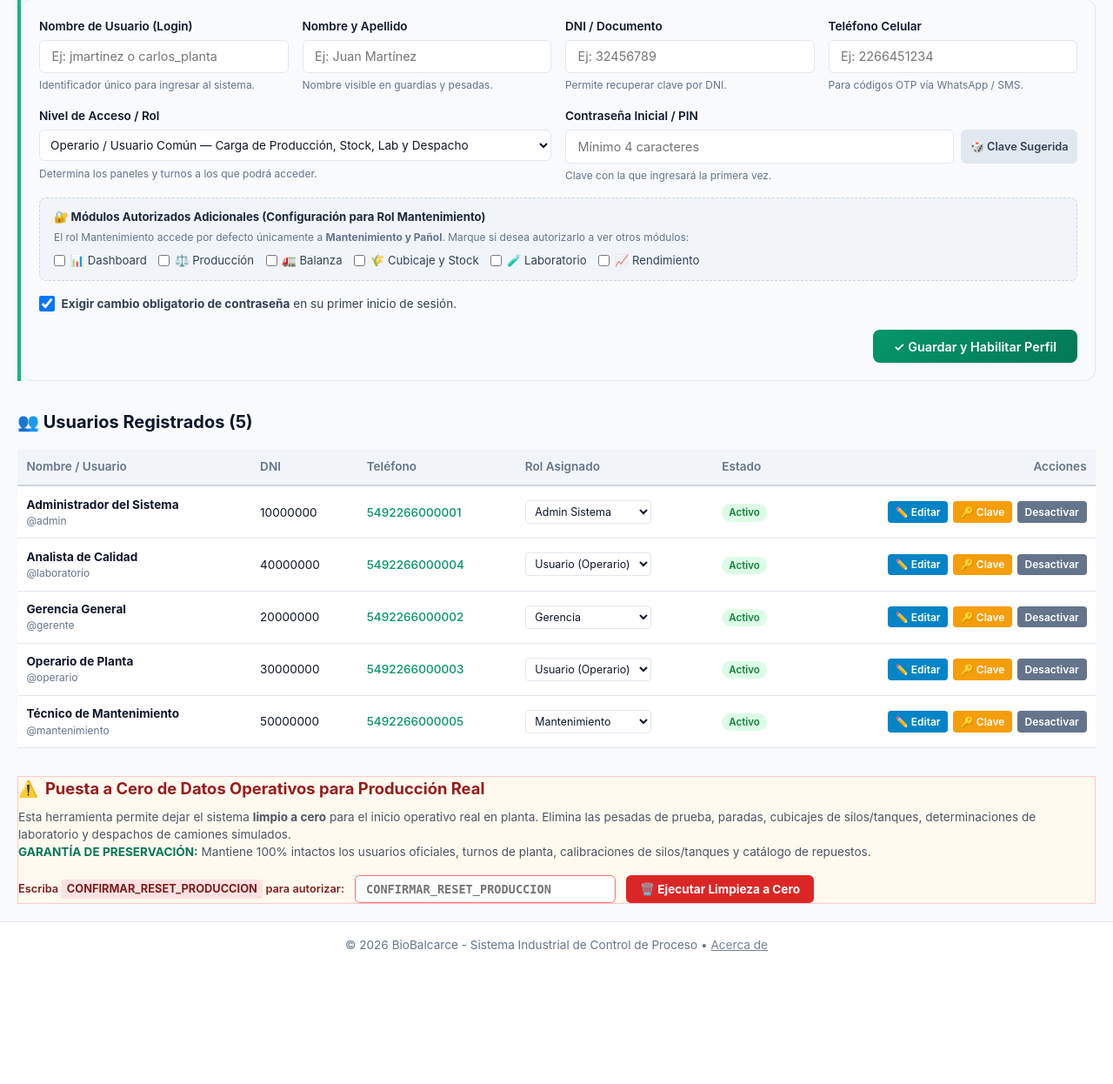
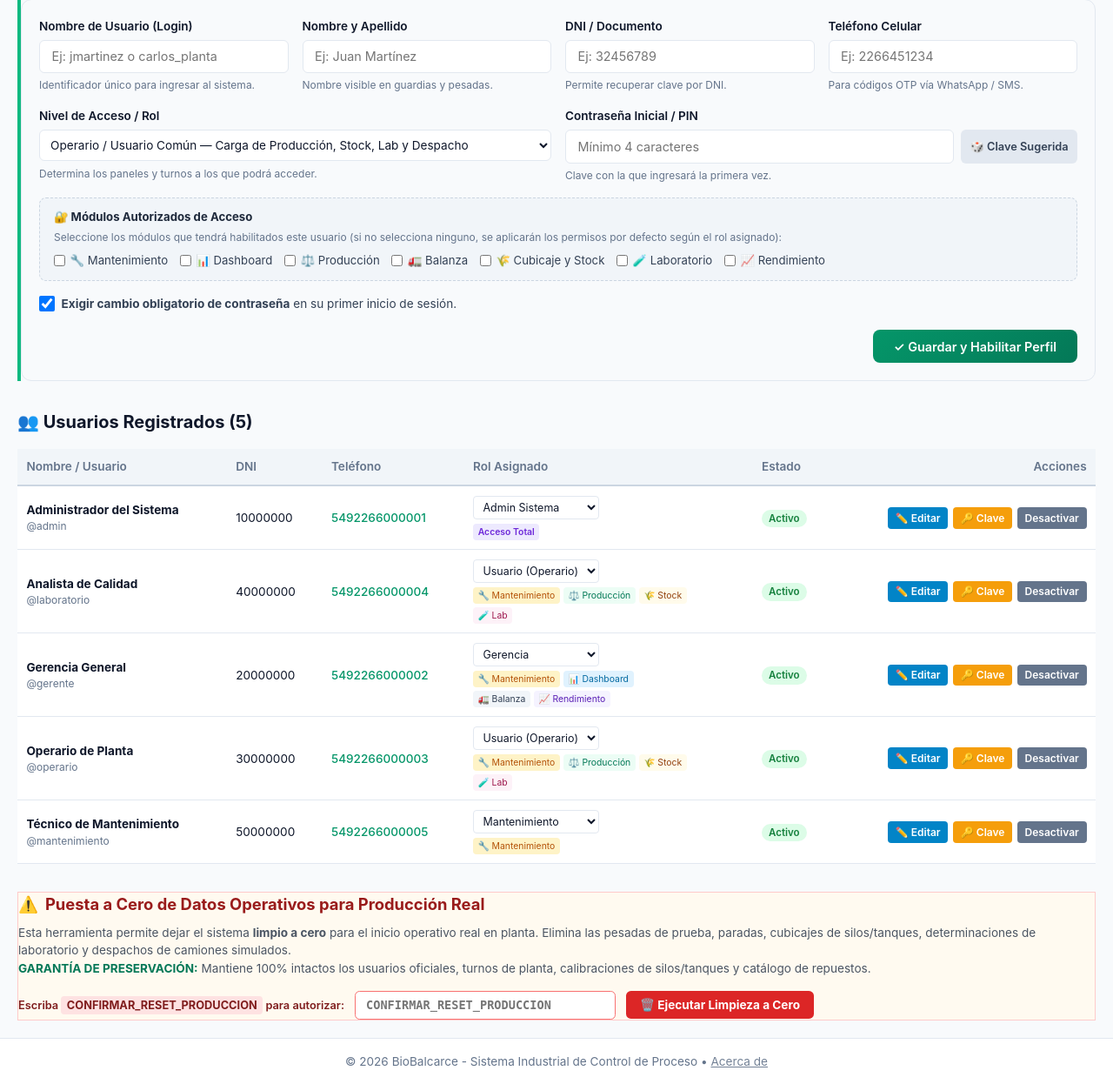
Before and after one commit to puntoAR/Aceitera, a Flask app: page /admin/users in a window 1280 px wide; the page is wider, and only the part inside the window is pictured. Shown: the part 522-1768 px from the top of that part at 87% size. Before the commit the page ends 1615 px from the top of that part, so only its background shows below. Run offline with Flask 3, Linux system fonts and the light colour scheme; the visitor is signed in with stand-in values (Sample User, id 1); data comes from the database, SQL or seed files in the repository.

Commit message:
feat: habilitar modulo Mantenimiento y gestion granular de modulos autorizados para usuarios

```diff
--- a/templates/admin_users.html
+++ b/templates/admin_users.html
@@ -314,15 +314,18 @@
         </div>
         <!-- Cierre de la cuadricula de rol y clave -->
 
-        <!-- SECCION DE MODULOS PERMITIDOS (ESPECIAL PARA ROL MANTENIMIENTO) -->
+        <!-- SECCION DE MODULOS PERMITIDOS -->
         <div style="background: #f1f5f9; padding: 0.75rem 1rem; border-radius: 0.5rem; margin-bottom: 1rem; border: 1px dashed #cbd5e1;">
             <div style="font-size: 0.825rem; font-weight: 700; color: #1e293b; margin-bottom: 0.25rem;">
-                🔐 Módulos Autorizados Adicionales (Configuración para Rol Mantenimiento)
+                🔐 Módulos Autorizados de Acceso
             </div>
             <div style="font-size: 0.75rem; color: #64748b; margin-bottom: 0.5rem;">
-                El rol Mantenimiento accede por defecto únicamente a <strong>Mantenimiento y Pañol</strong>. Marque si desea autorizarlo a ver otros módulos:
+                Seleccione los módulos que tendrá habilitados este usuario (si no selecciona ninguno, se aplicarán los permisos por defecto según el rol asignado):
             </div>
             <div style="display: flex; flex-wrap: wrap; gap: 0.85rem; font-size: 0.825rem; color: #334155;">
+                <label style="display: inline-flex; align-items: center; gap: 0.35rem; cursor: pointer;">
+                    <input type="checkbox" name="allowed_modules" value="maintenance"> 🔧 Mantenimiento
+                </label>
                 <label style="display: inline-flex; align-items: center; gap: 0.35rem; cursor: pointer;">
                     <input type="checkbox" name="allowed_modules" value="dashboard"> 📊 Dashboard
                 </label>
@@ -418,6 +421,19 @@
                                 <option value="admin_sistema" {% if u.role == 'admin_sistema' %}selected{% endif %}>Admin Sistema</option>
                             </select>
                         </form>
+                        <div style="margin-top: 0.35rem; display: flex; flex-wrap: wrap; gap: 0.25rem; max-width: 250px;">
+                            {% if u.role == 'admin_sistema' %}
+                            <span style="font-size: 0.65rem; background: #ede9fe; color: #6d28d9; padding: 0.1rem 0.35rem; border-radius: 0.25rem; font-weight: 600;">Acceso Total</span>
+                            {% else %}
+                                {% if has_module_access(u, 'maintenance') %}<span style="font-size: 0.65rem; background: #fef3c7; color: #b45309; padding: 0.1rem 0.35rem; border-radius: 0.25rem;">🔧 Mantenimiento</span>{% endif %}
+                                {% if has_module_access(u, 'dashboard') %}<span style="font-size: 0.65rem; background: #e0f2fe; color: #0369a1; padding: 0.1rem 0.35rem; border-radius: 0.25rem;">📊 Dashboard</span>{% endif %}
+                                {% if has_module_access(u, 'production') %}<span style="font-size: 0.65rem; background: #ecfdf5; color: #047857; padding: 0.1rem 0.35rem; border-radius: 0.25rem;">⚖️ Producción</span>{% endif %}
+                                {% if has_module_access(u, 'weighbridge') %}<span style="font-size: 0.65rem; background: #f1f5f9; color: #334155; padding: 0.1rem 0.35rem; border-radius: 0.25rem;">🚛 Balanza</span>{% endif %}
+                                {% if has_module_access(u, 'inventory') %}<span style="font-size: 0.65rem; background: #fffbeb; color: #92400e; padding: 0.1rem 0.35rem; border-radius: 0.25rem;">🌾 Stock</span>{% endif %}
+                                {% if has_module_access(u, 'laboratory') %}<span style="font-size: 0.65rem; background: #fdf2f8; color: #9d174d; padding: 0.1rem 0.35rem; border-radius: 0.25rem;">🧪 Lab</span>{% endif %}
+                                {% if has_module_access(u, 'yield') %}<span style="font-size: 0.65rem; background: #f5f3ff; color: #5b21b6; padding: 0.1rem 0.35rem; border-radius: 0.25rem;">📈 Rendimiento</span>{% endif %}
+                            {% endif %}
+                        </div>
                     </td>
                     <!-- Estado de la cuenta -->
                     <td style="padding: 0.65rem;">
@@ -549,29 +565,32 @@
                             <!-- SECCION DE MODULOS PERMITIDOS EN EDICION -->
                             <div style="background: #e0f2fe; padding: 0.65rem 0.85rem; border-radius: 0.375rem; margin-bottom: 0.75rem; border: 1px dashed #7dd3fc;">
                                 <div style="font-size: 0.78rem; font-weight: 700; color: #0369a1; margin-bottom: 0.2rem;">
-                                    🔐 Módulos Autorizados Adicionales (Especial para Mantenimiento)
+                                    🔐 Módulos Autorizados de Acceso
                                 </div>
                                 <div style="font-size: 0.72rem; color: #0284c7; margin-bottom: 0.35rem;">
-                                    Mantenimiento siempre accede a <strong>Mantenimiento y Pañol</strong>. Marque módulos adicionales autorizados:
+                                    Marque o desmarque los módulos a los que este usuario tiene acceso permitido:
                                 </div>
                                 <div style="display: flex; flex-wrap: wrap; gap: 0.75rem; font-size: 0.78rem; color: #1e293b;">
                                     <label style="display: inline-flex; align-items: center; gap: 0.25rem; cursor: pointer;">
-                                        <input type="checkbox" name="allowed_modules" value="dashboard" {% if u.allowed_modules and 'dashboard' in u.allowed_modules %}checked{% endif %}> 📊 Dashboard
+                                        <input type="checkbox" name="allowed_modules" value="maintenance" {% if has_module_access(u, 'maintenance') %}checked{% endif %}> 🔧 Mantenimiento
                                     </label>
                                     <label style="display: inline-flex; align-items: center; gap: 0.25rem; cursor: pointer;">
-                                        <input type="checkbox" name="allowed_modules" value="production" {% if u.allowed_modules and 'production' in u.allowed_modules %}checked{% endif %}> ⚖️ Producción
+                                        <input type="checkbox" name="allowed_modules" value="dashboard" {% if has_module_access(u, 'dashboard') %}checked{% endif %}> 📊 Dashboard
                                     </label>
                                     <label style="display: inline-flex; align-items: center; gap: 0.25rem; cursor: pointer;">
-                                        <input type="checkbox" name="allowed_modules" value="weighbridge" {% if u.allowed_modules and 'weighbridge' in u.allowed_modules %}checked{% endif %}> 🚛 Balanza
+                                        <input type="checkbox" name="allowed_modules" value="production" {% if has_module_access(u, 'production') %}checked{% endif %}> ⚖️ Producción
                                     </label>
                                     <label style="display: inline-flex; align-items: center; gap: 0.25rem; cursor: pointer;">
-                                        <input type="checkbox" name="allowed_modules" value="inventory" {% if u.allowed_modules and 'inventory' in u.allowed_modules %}checked{% endif %}> 🌾 Cubicaje y Stock
+                                        <input type="checkbox" name="allowed_modules" value="weighbridge" {% if has_module_access(u, 'weighbridge') %}checked{% endif %}> 🚛 Balanza
                                     </label>
                                     <label style="display: inline-flex; align-items: center; gap: 0.25rem; cursor: pointer;">
-                                        <input type="checkbox" name="allowed_modules" value="laboratory" {% if u.allowed_modules and 'laboratory' in u.allowed_modules %}checked{% endif %}> 🧪 Laboratorio
+                                        <input type="checkbox" name="allowed_modules" value="inventory" {% if has_module_access(u, 'inventory') %}checked{% endif %}> 🌾 Cubicaje y Stock
                                     </label>
                                     <label style="display: inline-flex; align-items: center; gap: 0.25rem; cursor: pointer;">
-                                        <input type="checkbox" name="allowed_modules" value="yield" {% if u.allowed_modules and 'yield' in u.allowed_modules %}checked{% endif %}> 📈 Rendimiento
+                                        <input type="checkbox" name="allowed_modules" value="laboratory" {% if has_module_access(u, 'laboratory') %}checked{% endif %}> 🧪 Laboratorio
+                                    </label>
+                                    <label style="display: inline-flex; align-items: center; gap: 0.25rem; cursor: pointer;">
+                                        <input type="checkbox" name="allowed_modules" value="yield" {% if has_module_access(u, 'yield') %}checked{% endif %}> 📈 Rendimiento
                                     </label>
                                 </div>
                             </div>
--- a/templates/base.html
+++ b/templates/base.html
@@ -37,8 +37,8 @@
     {% if not hide_navbar %}
     <!-- Elemento nav de la barra superior -->
     <nav class="navbar">
-        <!-- Marca y titulo de la planta con enlace inteligente segun rol -->
-        <a href="{% if g.user and g.user.role == 'usuario' %}{{ url_for('production.index') }}{% else %}{{ url_for('dashboard.index') }}{% endif %}" class="navbar-brand">
+        <!-- Marca y titulo de la planta con enlace inteligente segun modulos autorizados -->
+        <a href="{% if g.user %}{% if has_module_access(g.user, 'dashboard') %}{{ url_for('dashboard.index') }}{% elif has_module_access(g.user, 'production') %}{{ url_for('production.index') }}{% elif has_module_access(g.user, 'maintenance') %}{{ url_for('maintenance.index') }}{% elif has_module_access(g.user, 'inventory') %}{{ url_for('inventory.index') }}{% else %}{{ url_for('dashboard.index') }}{% endif %}{% else %}{{ url_for('dashboard.login') }}{% endif %}" class="navbar-brand">
             <!-- Logotipo oficial de girasol y gota de aceite -->
             <img src="{{ url_for('static', filename='images/logo_simple.png') }}" alt="BioBalcarce" style="height: 30px; width: 30px; object-fit: contain; margin-right: 0.45rem; vertical-align: middle;">
             <!-- Denominacion institucional de la aplicacion -->
@@ -48,66 +48,23 @@
         <!-- Si el usuario esta autenticado muestra menu de navegacion adaptado a su perfil -->
         {% if g.user %}
         <div class="nav-links">
-            <!-- Navegacion para Gerencia y Administrador (Dashboard Ejecutivo y Mantenimiento) -->
-            {% if g.user.role in ['administrador', 'gerencia'] %}
-            <!-- Enlace al Dashboard Ejecutivo -->
-            <a href="{{ url_for('dashboard.index') }}" class="nav-item">📊 Dashboard Ejecutivo</a>
-            <!-- Enlace a Balanza de Camiones -->
-            <a href="{{ url_for('weighbridge.index') }}" class="nav-item">🚛 Balanza</a>
-            <!-- Enlace al modulo de Mantenimiento y Pañol -->
-            <a href="{{ url_for('maintenance.index') }}" class="nav-item">🔧 Mantenimiento</a>
-            <!-- Cierra condicion de rol gerencia / administrador -->
-            {% endif %}
-
-            <!-- Navegacion para Rol Operario / Usuario de Carga -->
-            {% if g.user.role == 'usuario' %}
-            <!-- Enlace a Produccion -->
-            <a href="{{ url_for('production.index') }}" class="nav-item">⚖️ Producción</a>
-            <!-- Enlace a Cubicaje y Stock -->
-            <a href="{{ url_for('inventory.index') }}" class="nav-item">🌾 Cubicaje y Stock</a>
-            <!-- Enlace a Laboratorio -->
-            <a href="{{ url_for('laboratory.index') }}" class="nav-item">🧪 Laboratorio</a>
-            <!-- Enlace al modulo de Mantenimiento y Pañol -->
-            <a href="{{ url_for('maintenance.index') }}" class="nav-item">🔧 Mantenimiento</a>
-            <!-- Enlace a Guardias de Turno -->
-            <a href="{{ url_for('dashboard.shifts') }}" class="nav-item">🔄 Guardias</a>
-            <!-- Cierra condicion de rol operario -->
-            {% endif %}
-
             <!-- Navegacion completa para Administrador del Sistema -->
             {% if g.user.role == 'admin_sistema' %}
-            <!-- Enlace a Dashboard -->
             <a href="{{ url_for('dashboard.index') }}" class="nav-item">📊 Dashboard</a>
-            <!-- Enlace a Produccion -->
             <a href="{{ url_for('production.index') }}" class="nav-item">⚖️ Producción</a>
-            <!-- Enlace a Balanza de Camiones -->
             <a href="{{ url_for('weighbridge.index') }}" class="nav-item">🚛 Balanza</a>
-            <!-- Enlace a Cubicaje -->
             <a href="{{ url_for('inventory.index') }}" class="nav-item">🌾 Cubicaje</a>
-            <!-- Enlace a Laboratorio -->
             <a href="{{ url_for('laboratory.index') }}" class="nav-item">🧪 Laboratorio</a>
-            <!-- Enlace a Mantenimiento Industrial -->
             <a href="{{ url_for('maintenance.index') }}" class="nav-item" style="color: #f59e0b; font-weight: 600;">🔧 Mantenimiento</a>
-            <!-- Enlace a Rendimiento -->
             <a href="{{ url_for('yield.index') }}" class="nav-item">📈 Rendimiento</a>
-            <!-- Enlace a Equipos -->
             <a href="{{ url_for('config.index') }}" class="nav-item">⚙️ Equipos</a>
-            <!-- Enlace a Usuarios -->
             <a href="{{ url_for('admin.users_list') }}" class="nav-item" style="color: #60a5fa; font-weight: 600;">👥 Usuarios</a>
-            <!-- Enlace a Auditoria -->
             <a href="{{ url_for('admin.audit_view') }}" class="nav-item" style="color: #34d399;">📋 Auditoría</a>
-            <!-- Enlace a Errores -->
             <a href="{{ url_for('admin.errors_view') }}" class="nav-item" style="color: #f87171;">⚠️ Errores</a>
-            <!-- Cierra condicion de admin_sistema -->
-            {% endif %}
-
-            <!-- Navegacion para Rol Mantenimiento -->
-            {% if g.user.role == 'mantenimiento' %}
-            <!-- Enlace al modulo de Mantenimiento y Pañol (siempre habilitado) -->
-            <a href="{{ url_for('maintenance.index') }}" class="nav-item" style="color: #f59e0b; font-weight: 600;">🔧 Mantenimiento</a>
-            <!-- Modulos autorizados de forma adicional por el Administrador -->
+            {% else %}
+            <!-- Navegacion dinamica por modulos autorizados para cualquier rol de usuario -->
             {% if has_module_access(g.user, 'dashboard') %}
-            <a href="{{ url_for('dashboard.index') }}" class="nav-item">📊 Dashboard</a>
+            <a href="{{ url_for('dashboard.index') }}" class="nav-item">📊 Dashboard{% if g.user.role in ['administrador', 'gerencia'] %} Ejecutivo{% endif %}</a>
             {% endif %}
             {% if has_module_access(g.user, 'production') %}
             <a href="{{ url_for('production.index') }}" class="nav-item">⚖️ Producción</a>
@@ -121,8 +78,14 @@
             {% if has_module_access(g.user, 'laboratory') %}
             <a href="{{ url_for('laboratory.index') }}" class="nav-item">🧪 Laboratorio</a>
             {% endif %}
+            {% if has_module_access(g.user, 'maintenance') %}
+            <a href="{{ url_for('maintenance.index') }}" class="nav-item" style="color: #f59e0b; font-weight: 600;">🔧 Mantenimiento</a>
+            {% endif %}
             {% if has_module_access(g.user, 'yield') %}
             <a href="{{ url_for('yield.index') }}" class="nav-item">📈 Rendimiento</a>
+            {% endif %}
+            {% if has_module_access(g.user, 'shifts') %}
+            <a href="{{ url_for('dashboard.shifts') }}" class="nav-item">🔄 Guardias</a>
             {% endif %}
             {% endif %}
 
```
Also changed, not shown: core/security.py (+51 -16 lines), tests/test_shifts_maintenance_edits.py (+67 -0 lines).
